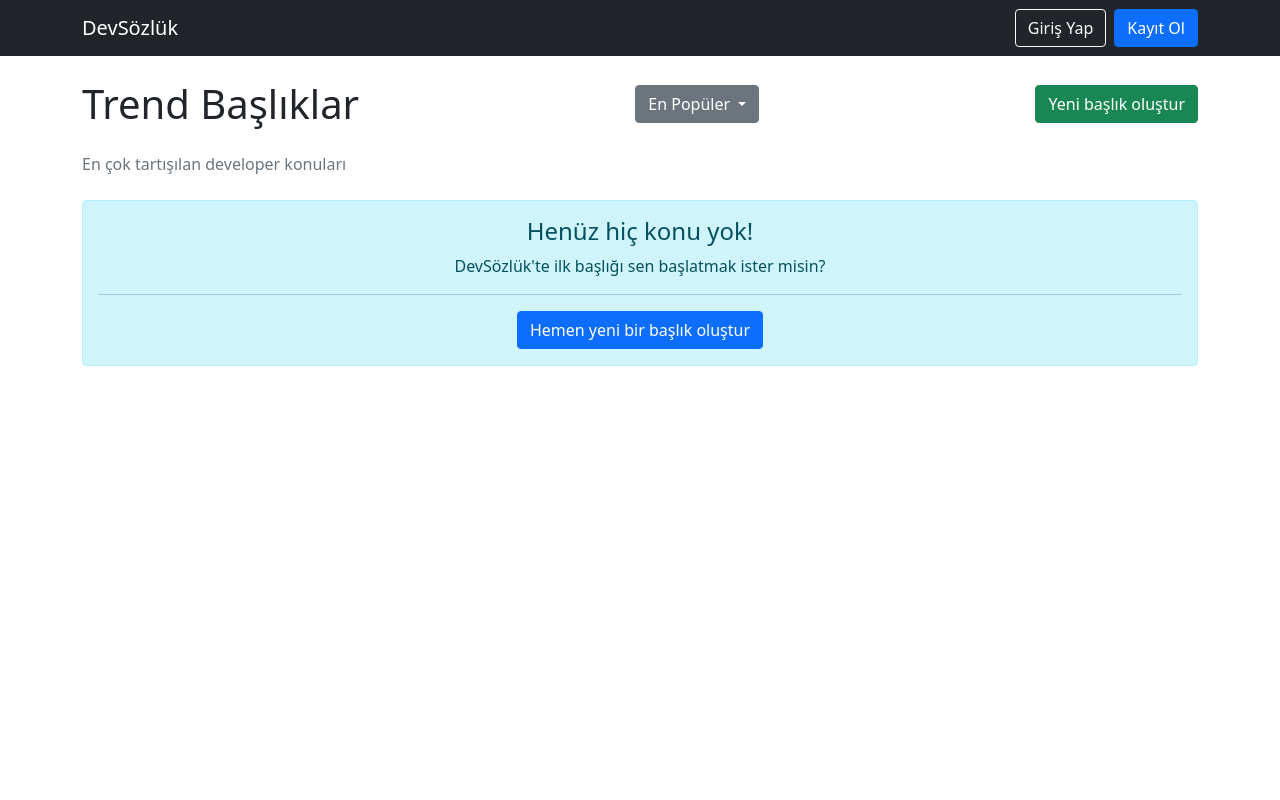
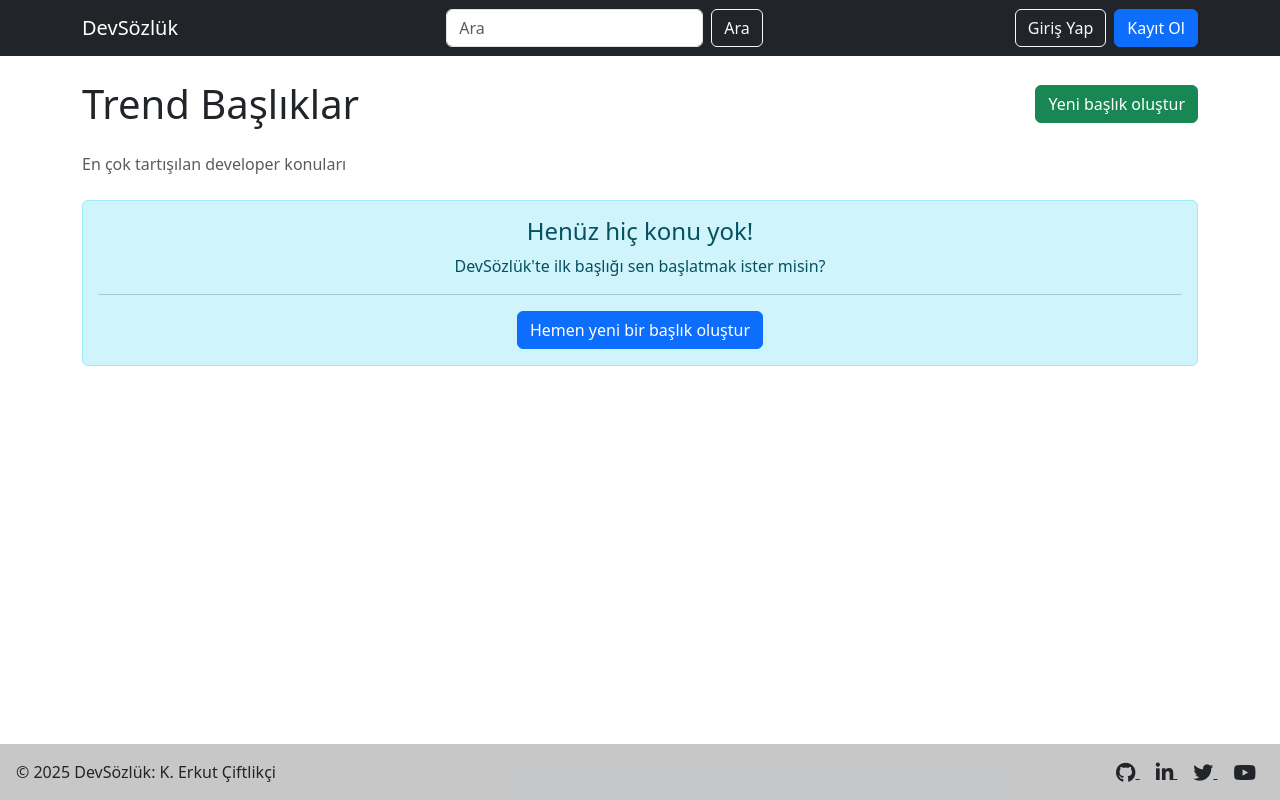
Before and after one commit to KeremErkut/DeveloperSozluk, a Django app: page / in a window 1280 px wide. Run offline with Django 5.2, Linux system fonts and the light colour scheme; data that the repository does not hold is empty.

Commit message:
UI: Search bar added to base.html & visual improvments.

```diff
--- a/main/templates/main/home.html
+++ b/main/templates/main/home.html
@@ -5,6 +5,7 @@
 {% block content %}
     <div class="d-flex justify-content-between align-items-center mb-4">
         <h1 class="mb-0">Trend Başlıklar</h1>
+        <!---
         <div class="dropdown">
             <button class="btn btn-secondary dropdown-toggle" type="button" id="sortDropdown" data-bs-toggle="dropdown" aria-expanded="false">
                 En Popüler
@@ -14,6 +15,7 @@
                 <li><a class="dropdown-item" href="#">En Popüler</a></li>
             </ul>
         </div>
+        --->
         <a href="{% url 'create_topic' %}" class="btn btn-success d-none d-lg-block">Yeni başlık oluştur</a>
     </div>
     <p class="text-muted mb-4">En çok tartışılan developer konuları</p>
--- a/templates/base.html
+++ b/templates/base.html
@@ -4,14 +4,19 @@
     <meta charset="UTF-8">
     <meta name="viewport" content="width=device-width, initial-scale=1.0">
     <title>{% block title %}DevSözlük{% endblock %}</title>
-    <link href="https://cdn.jsdelivr.net/npm/bootstrap@5.1.3/dist/css/bootstrap.min.css" rel="stylesheet">
+    <link href="https://cdn.jsdelivr.net/npm/bootstrap@5.3.2/dist/css/bootstrap.min.css" rel="stylesheet">
+    <link rel="stylesheet" href="https://cdnjs.cloudflare.com/ajax/libs/font-awesome/6.5.2/css/all.min.css" xintegrity="sha512-SnH5WK+bZxgPHs44uWIX+LLJAJ9/2PkPKZ5QiAj6Ta86w+fsb2TkcmfRyVX3pBnMFcV7oQPJkl9QevSCWr3W6A==" crossorigin="anonymous" referrerpolicy="no-referrer" />
 </head>
-<body>
+<body class="d-flex flex-column min-vh-100">
 
     <nav class="navbar navbar-expand-lg navbar-dark bg-dark">
-        <div class="container">
+        <div class="container d-flex">
             <a class="navbar-brand" href="{% url 'home' %}">DevSözlük</a>
-            <div class="navbar-nav ms-auto">
+            <form class="d-flex mx-auto" role="search" method="GET" action="{% url 'home' %}">
+                <input class="form-control me-2" type="search" placeholder="Ara" aria-label="Search" name="q">
+                <button class="btn btn-outline-light" type="submit">Ara</button>
+            </form>
+            <div class="navbar-nav">
                 {% if user.is_authenticated %}
                     <a href="{% url 'user_profile' request.user.id %}" class="btn btn-outline-light me-2">Hoş geldin, {{ request.user.username }}</a>
                     <form action="{% url 'logout' %}" method="post" style="display:inline;">
@@ -26,11 +31,33 @@
         </div>
     </nav>
 
-    <div class="container mt-4">
+    <main class="container mt-4 flex-grow-1">
         {% block content %}
         {% endblock %}
-    </div>
+    </main>
 
-    <script src="https://cdn.jsdelivr.net/npm/bootstrap@5.1.3/dist/js/bootstrap.bundle.min.js"></script>
+    <footer class="bg-light text-center text-lg-start">
+        <div class="text-center p-3 d-flex justify-content-between align-items-center" style="background-color: rgba(0, 0, 0, 0.2);">
+            <div>
+                © 2025 DevSözlük:
+                <a class="text-dark text-decoration-none" href="#">K. Erkut Çiftlikçi</a>
+            </div>
+            <div>
+                <a href="https://github.com/KeremErkut" class="text-dark mx-2" target="_blank" role="button">
+                    <i class="fab fa-github fa-lg"></i>
+                </a>
+                <a href="https://www.linkedin.com/in/kerem-erkut-%C3%A7iftlik%C3%A7i-150345329/" class="text-dark mx-2" target="_blank" role="button">
+                    <i class="fab fa-linkedin-in fa-lg"></i>
+                </a>
+                <a href="https://x.com/keremerkut" class="text-dark mx-2" target="_blank" role="button">
+                    <i class="fab fa-twitter fa-lg"></i>
+                </a>
+                <a href="https://www.youtube.com/@keremerkut8100" class="text-dark mx-2" target="_blank" role="button">
+                    <i class="fab fa-youtube fa-lg"></i>
+                </a>
+            </div>
+        </div>
+    </footer>
+    <script src="https://cdn.jsdelivr.net/npm/bootstrap@5.3.2/dist/js/bootstrap.bundle.min.js"></script>
 </body>
 </html>
```
